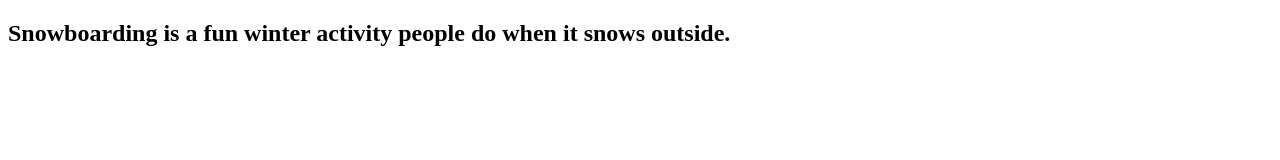
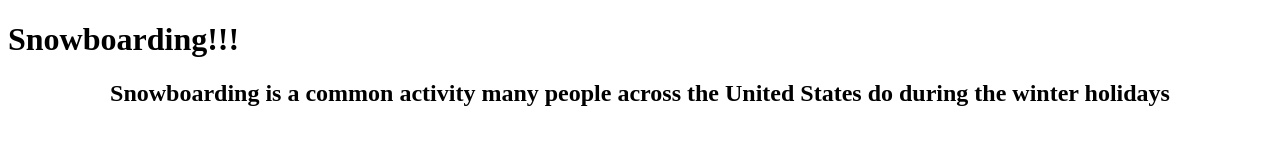
Before and after one commit to MiwaKasum/winter-project, a plain HTML site: page index.html in a window 1280 px wide. Drawn offline with Linux system fonts and the light colour scheme.

Commit message:
added some subtitles

```diff
--- a/index.html
+++ b/index.html
@@ -1,3 +1,6 @@
 <!DOCTYPE html>
   <title>Snowboarding</title>
-    <h2>Snowboarding is a fun winter activity people do when it snows outside.</h2>
+    <h1>Snowboarding!!!</h1>
+    <p></p>
+    <p></p>
+    <center><h2>Snowboarding is a common activity many people across the United States do during the winter holidays</h2></center>
```
